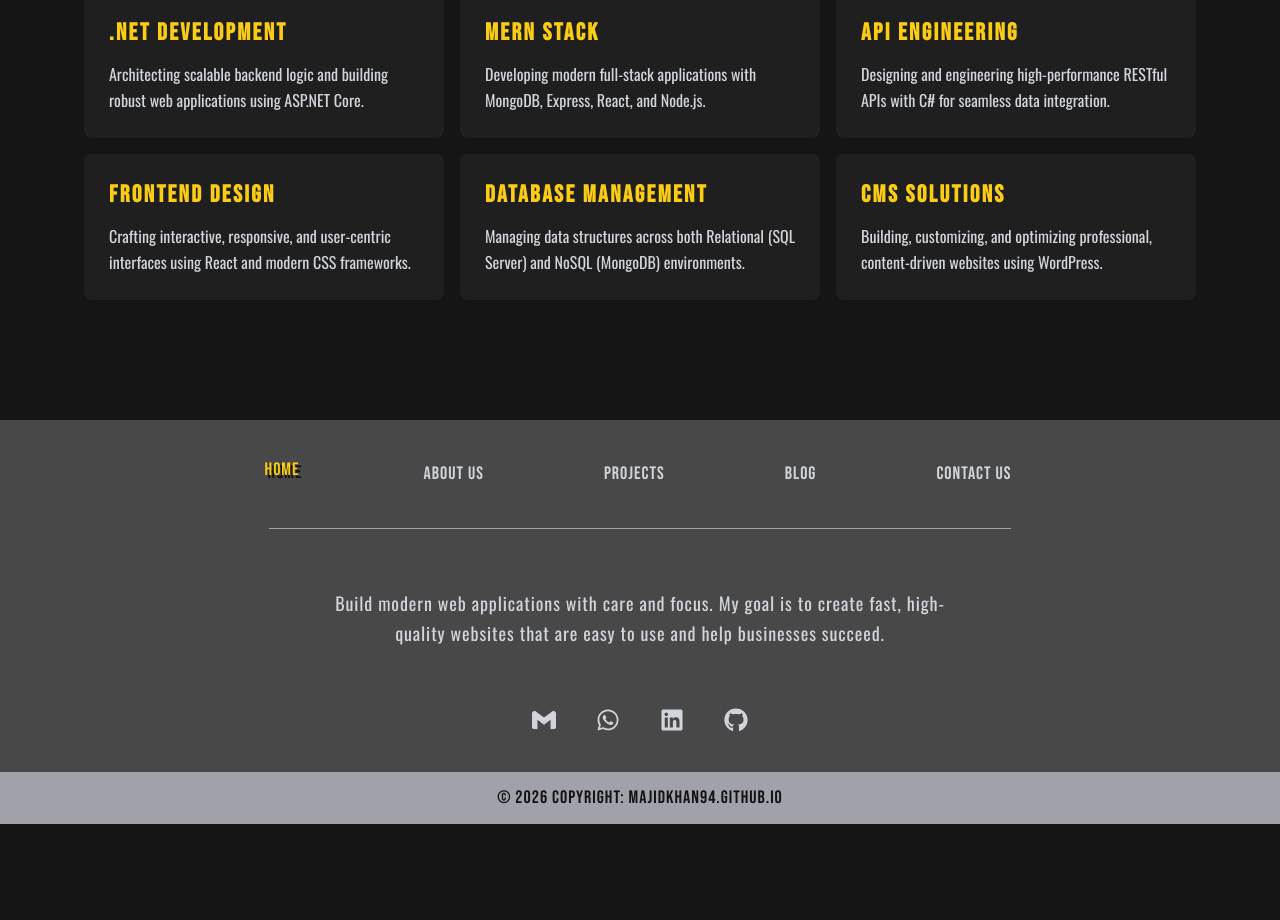
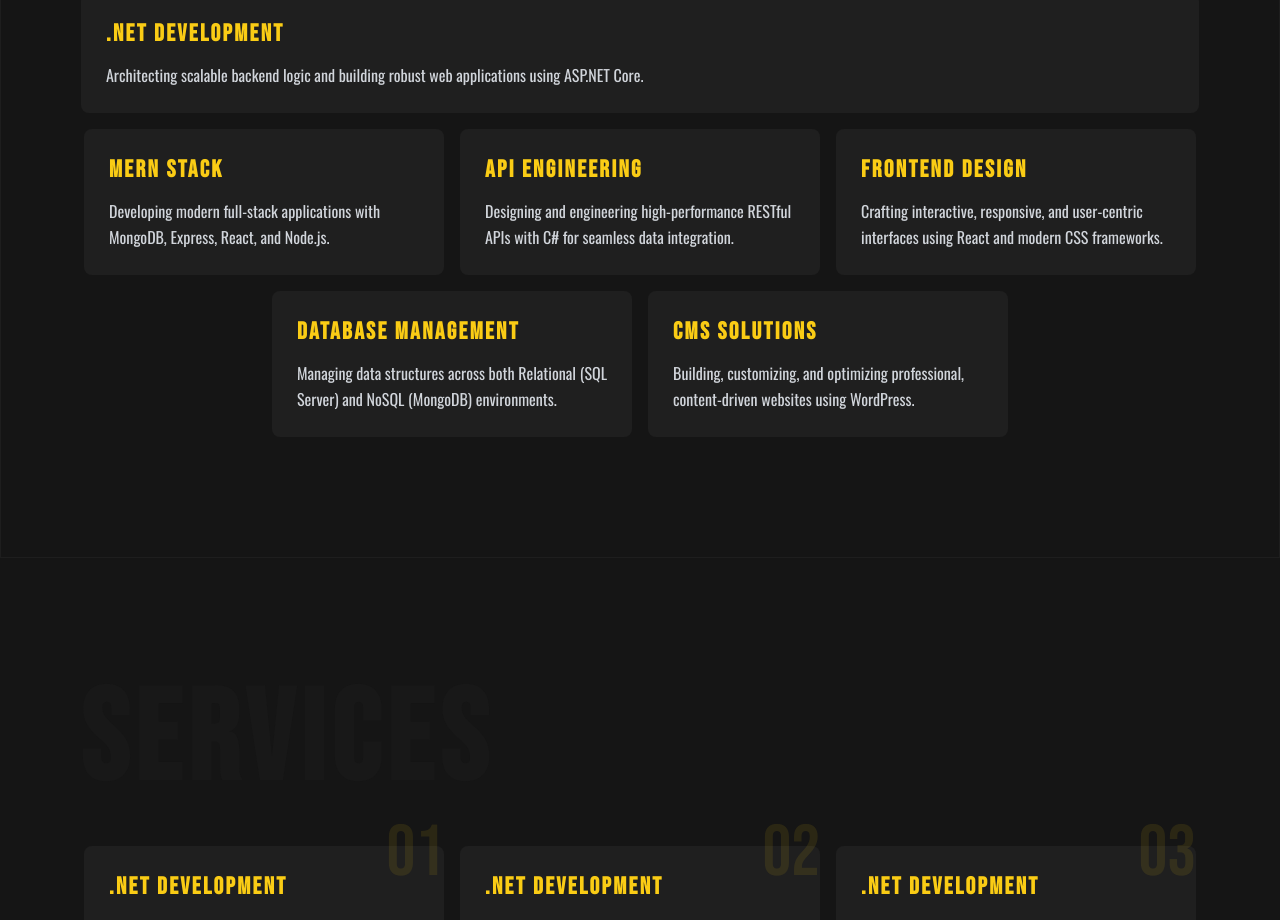
Before and after one commit to Majidkhan94/majidkhan94.github.io, a React (Vite) app: page / in a window 1280 px wide. Shown: the part 1860-2780 px from the top of the page. Before the commit the page ends 2684 px from the top, so only its background shows below. Built offline with nearby package versions, Linux system fonts and the light colour scheme.

Commit message:
Technical Expert and Services Section Completed

```diff
--- a/src/Features/Card.jsx
+++ b/src/Features/Card.jsx
@@ -10,7 +10,7 @@ export const Card = ({HeadingText, ParagraphText}) =>{
                 hover:border-GoldColor hover:shadow-[0_0_20px_rgba(255,215,0,0.3)]
                 hover:-translate-y-2 hover:scale-[1.02]
                 transition-all duration-1000 linear cursor-pointer">
-      {/* Bebas font used for headings */}
+
       <CardHeading text = {HeadingText} />
 
       {/* Oswald font used for paragraphs */}
--- a/src/Features/Heading.jsx
+++ b/src/Features/Heading.jsx
@@ -1,9 +1,10 @@
 export const MainHeading = ({text, className}) => {
   return(<>
-  <h1 className={`text-CardBgColor hover:text-NavColor cursor-pointer font-bebas text-6xl md:text-9xl font-semibold  tracking-wider  ${className}`}>
+  <h1 className={`text-[#181818] w-full hover:text-BottomBorder cursor-pointer font-bebas text-6xl md:text-9xl font-semibold  tracking-wider animate-slide-BottomtoTop  ${className}`}>
   {text}
   </h1>
   </>)}
+
 
 
 
--- a/src/Pages/Home.jsx
+++ b/src/Pages/Home.jsx
@@ -11,8 +11,14 @@ import { Card } from '../Features/Card.jsx';
 
   {/* Hero_Section */}
   <section className='w-full h-80 md:h-screen bg-[url("/Hero.png")] bg-contain bg-right bg-no-repeat  border border-BottomBorder'>
-    <div className="flex flex-col w-80 md:w-190 h-full items-start justify-center pl-5 md:pl-20">
-    <h1 className="text-GoldColor text-3xl md:text-6xl font-bold font-bebas tracking-wider">Full Stack Developer</h1>
+    <div className="flex flex-col w-80 md:w-190 h-full items-start justify-center pl-5 md:pl-20 relative">
+    <span>
+
+    <MainHeading text={"Majid Khan"} className={"absolute top-20 text-[180px]!"}/>
+
+    </span>
+
+    <h1 className="text-GoldColor text-3xl md:text-6xl font-bold font-bebas z-10 tracking-wider animate-slide-left-to-right">Full Stack Developer</h1>
 
     <MainParagraph text={"Building high-quality web applications using ASP.NET Core and MERN stack. Focused on clean code and seamless user experiences that solve real-world problems."} className={"pt-3 pb-4 md:pt-5 md:pb-10"} />
 
@@ -51,7 +57,7 @@ import { Card } from '../Features/Card.jsx';
 
 
 {/* Technical Expertise Section */}
-<section className='w-full flex flex-col items-center py-10 md:py-30 px-5 md:px-20'>
+<section className='w-full flex flex-col items-center py-10 md:py-30 px-5 md:px-20 border border-BottomBorder'>
   <div className="w-full text-left md:text-left mb-10">
     <MainHeading text={"Technical Expertise"} />
   </div>
@@ -59,43 +65,76 @@ import { Card } from '../Features/Card.jsx';
   <div className="flex flex-wrap justify-center gap-4">
 
     {/* .NET */}
-    <div className="w-full md:w-90">
+    <div className="w-full">
       <Card HeadingText=".NET Development"
       ParagraphText="Architecting scalable backend logic and building robust web applications using ASP.NET Core."/>
     </div>
 
     {/* MERN */}
-    <div className="w-full md:w-90">
+    <span className="w-full md:w-90">
       <Card HeadingText="MERN Stack"
       ParagraphText="Developing modern full-stack applications with MongoDB, Express, React, and Node.js."/>
-    </div>
+    </span>
 
     {/* API Engineering */}
-    <div className="w-full md:w-90">
+    <span className="w-full md:w-90">
       <Card HeadingText="API Engineering"
       ParagraphText="Designing and engineering high-performance RESTful APIs with C# for seamless data integration."/>
-    </div>
+    </span>
 
     {/* Frontend Design */}
-    <div className="w-full md:w-90">
+    <span className="w-full md:w-90">
       <Card HeadingText="Frontend Design"
       ParagraphText="Crafting interactive, responsive, and user-centric interfaces using React and modern CSS frameworks." />
-    </div>
+    </span>
 
     {/* Database Management */}
-    <div className="w-full md:w-90">
+    <span className="w-full md:w-90">
       <Card HeadingText="Database Management"
       ParagraphText="Managing data structures across both Relational (SQL Server) and NoSQL (MongoDB) environments."/>
-    </div>
+    </span>
 
     {/* CMS Solutions */}
-    <div className="w-full md:w-90">
+    <span className="w-full md:w-90">
       <Card HeadingText="CMS Solutions"
       ParagraphText="Building, customizing, and optimizing professional, content-driven websites using WordPress."/>
-    </div>
+    </span>
 
   </div>
 </section>
 
 
+{/* Services */}
+<section className='w-full flex flex-col items-center py-10 md:py-30 px-5 md:px-20'>
+<div className="w-full text-left md:text-left mb-10">
+    <MainHeading text={"Services"} />
+</div>
+
+<div className="flex flex-wrap justify-center gap-4">
+
+<div className="w-full md:w-90 relative">
+  <span className='absolute -top-7 right-0 text-7xl font-bebas text-GoldColor/10 '>01</span>
+<Card HeadingText=".NET Development"
+ParagraphText="Architecting scalable backend logic and building robust web applications using ASP.NET Core."/>
+</div>
+
+<div className="w-full md:w-90 relative">
+  <span className='absolute -top-7 right-0 text-7xl font-bebas text-GoldColor/10 '>02</span>
+<Card HeadingText=".NET Development"
+ParagraphText="Architecting scalable backend logic and building robust web applications using ASP.NET Core."/>
+</div>
+
+<div className="w-full md:w-90 relative">
+  <span className='absolute -top-7 right-0 text-7xl font-bebas text-GoldColor/10 '>03</span>
+<Card HeadingText=".NET Development"
+ParagraphText="Architecting scalable backend logic and building robust web applications using ASP.NET Core."/>
+</div>
+
+</div>
+
+
+
+
+</section>
+
   </>)}
--- a/src/index.css
+++ b/src/index.css
@@ -19,4 +19,20 @@ body{
   /* Font */
   --font-bebas: 'Bebas Neue', sans-serif;
   --font-oswald: 'Oswald', sans-serif;    /* Links ke liye */
+
+  /* Animations */
+
+  @keyframes LefttoRight{
+    from{ transform: translateX(-200px); opacity: 0 }
+    to{ transform:translate(0px); opacity: 1 }
+  }
+  --animate-slide-left-to-right: LefttoRight 1.5s linear;
+
+  @keyframes BottomtoTop{
+    from{ transform: translateY(200px); opacity: 0;}
+    to{ transform: translateY(0px); opacity: 1;}
+  }
+  --animate-slide-BottomtoTop: BottomtoTop 1.5s linear
+
+
 }
```
Also changed, not shown: public/Logo.png, public/asd.png (added).
